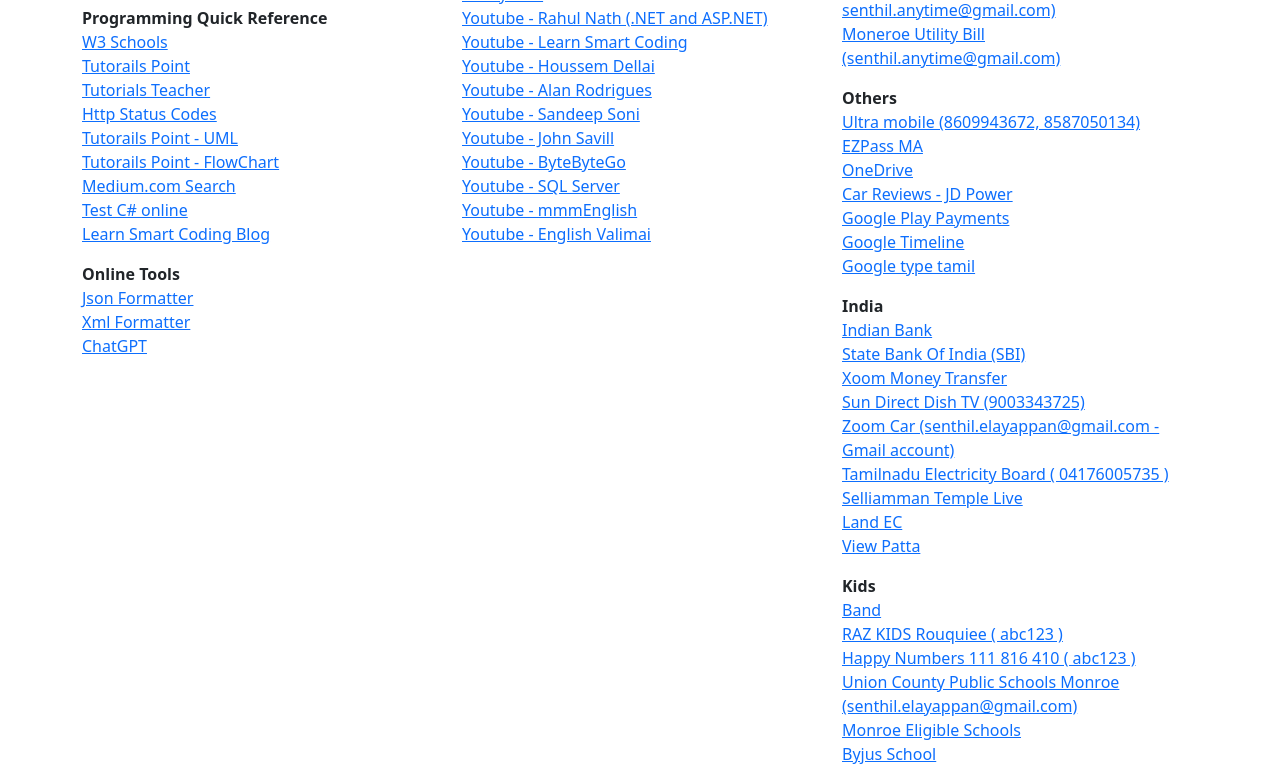
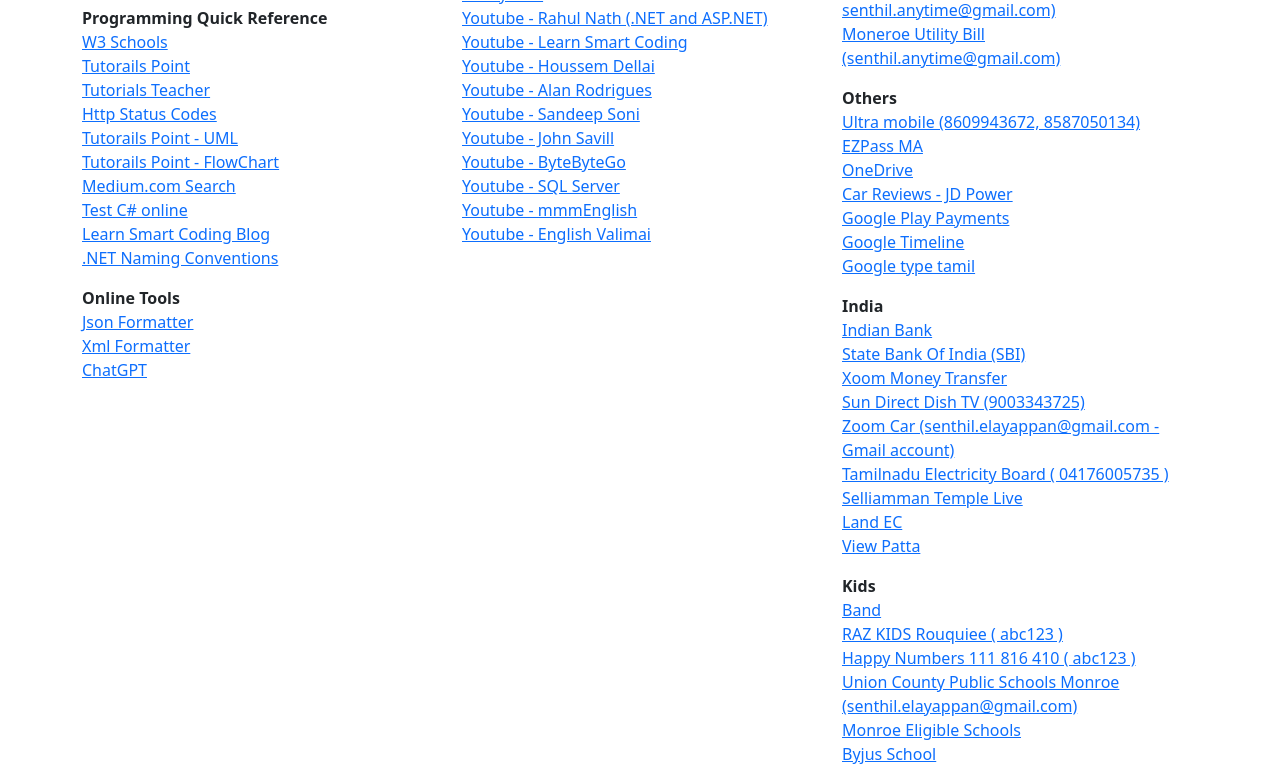
Before and after one commit to senrepo/Web, a plain HTML site: page Index.html in a window 1280 px wide. Shown: the part 738-1520 px from the top of the page. Drawn offline with nearby package versions, Linux system fonts and the light colour scheme.

Commit message:
naming conventions

```diff
--- a/Index.html
+++ b/Index.html
@@ -58,6 +58,7 @@
 					<a href="https://medium.com/search"> Medium.com Search </a> <br/>
 					<a href="https://dotnetfiddle.net/">Test C# online </a> <br/>
 					<a href="https://learnsmartcoding.com/">Learn Smart Coding Blog </a> <br/>
+					<a href="https://learn.microsoft.com/en-us/dotnet/csharp/fundamentals/coding-style/identifier-names">.NET Naming Conventions </a> <br/>
 				</p>
 				<p>
 					<label><b>Online Tools</b></label> <br />
```
